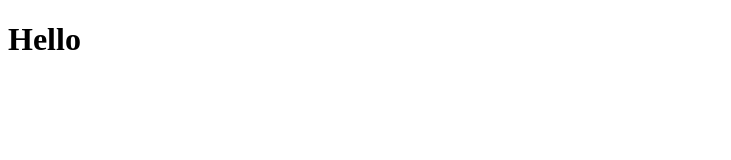
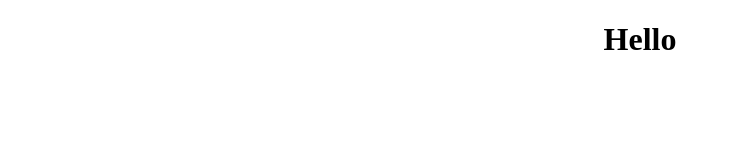
Before and after one commit to AlexanderSipko/avsipko.github.io, a plain HTML site: page index.html in a window 1280 px wide. Shown: the whole page, without its empty margins (0-731 px from the left). Drawn offline with Linux system fonts and the light colour scheme.

Commit message:
add css now

```diff
--- a/index.html
+++ b/index.html
@@ -4,9 +4,12 @@
     <meta charset="UTF-8">
     <meta http-equiv="X-UA-Compatible" content="IE=edge">
     <meta name="viewport" content="width=device-width, initial-scale=1.0">
+    <link rel="stylesheet" href="./media/css/style.css">
     <title>Document</title>
 </head>
 <body>
-    <h1>Hello</h1>
+    <div class="content">
+        <h1>Hello</h1>
+    </div>
 </body>
 </html>
--- a/media/css/style.css
+++ b/media/css/style.css
@@ -1,4 +1,5 @@
-h1 {
-    width: 50px;
+.content {
+    width: 300px;
     margin: 0 auto;
+    text-align: center;
 }
```
